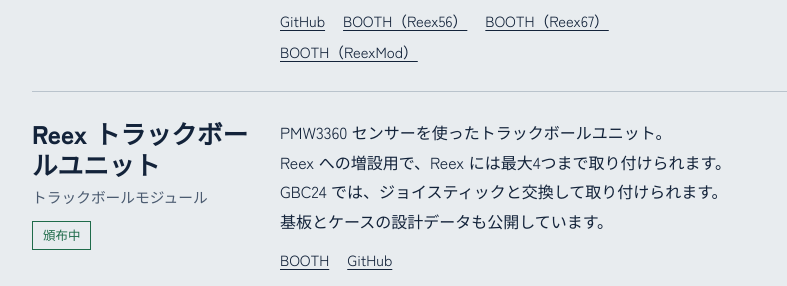
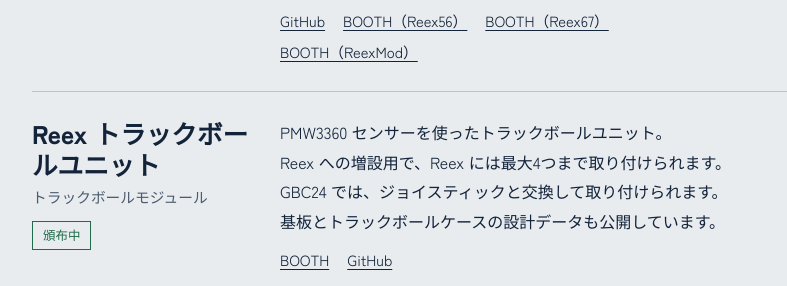
Before and after one commit to kushima8/kushima8.github.io, a plain HTML site: page index.html in a window 1280 px wide. Shown: the part 3319-3605 px from the top of the page, 108-895 px from the left. Drawn offline with Linux system fonts and the light colour scheme.

Commit message:
Update index.html

```diff
--- a/index.html
+++ b/index.html
@@ -304,7 +304,7 @@ ReexMod を加えると、キーの拡張やロータリーエンコーダーを
           <p class="desc">PMW3360 センサーを使ったトラックボールユニット。<br>
 Reex への増設用で、Reex には最大4つまで取り付けられます。<br>
 GBC24 では、ジョイスティックと交換して取り付けられます。<br>
-基板とケースの設計データも公開しています。</p>
+基板とトラックボールケースの設計データも公開しています。</p>
           <div class="where">
             <a href="https://cyberdeckarsenal.booth.pm/items/4773963">BOOTH</a>
             <a href="https://github.com/kushima8/PMW3360">GitHub</a>
```
